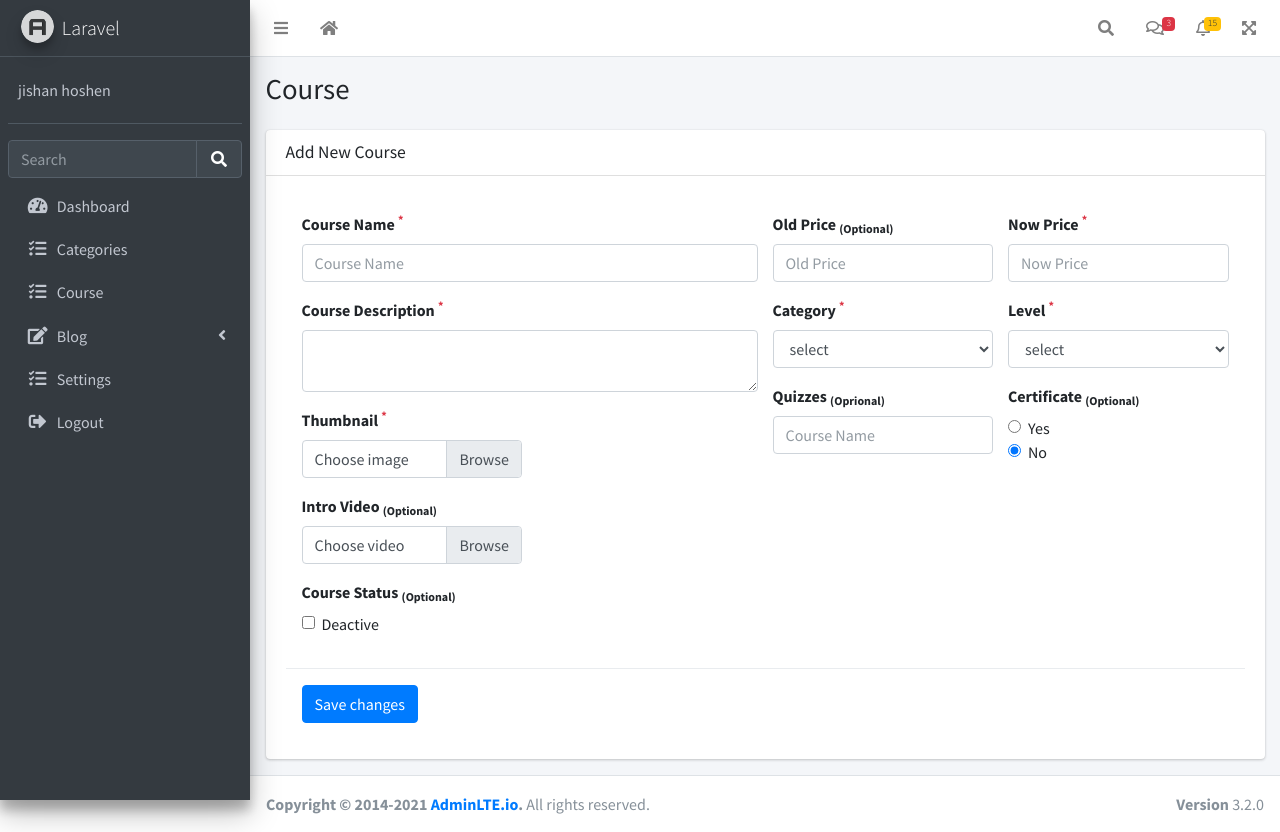
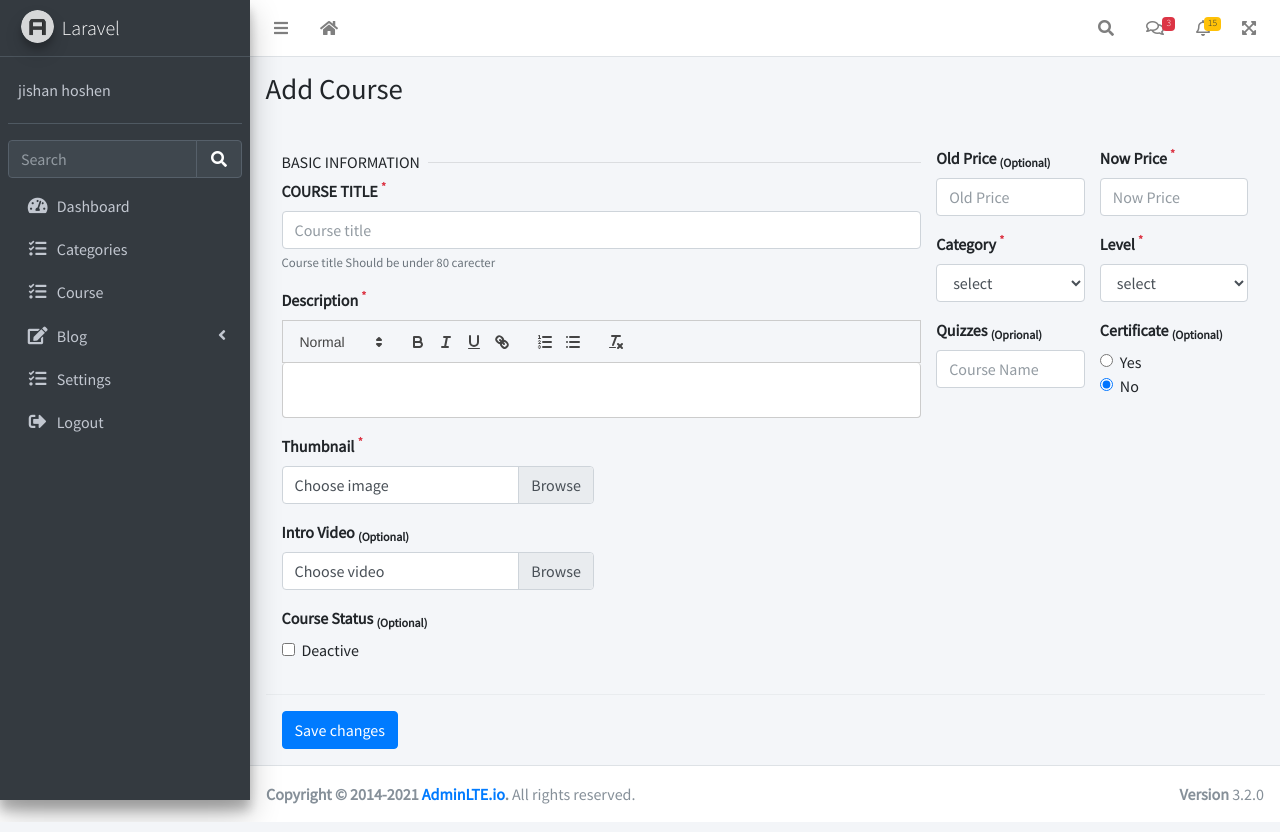
Before and after one commit to jishanhoshen/LMS, a Laravel app: page /admin/course/add in a window 1280 px wide. Run offline with Laravel 8, Linux system fonts and the light colour scheme; a user stored in the database is signed in; data comes from the database, SQL or seed files in the repository; some libraries are stand-ins or nearby versions.

Commit message:
lms_v0.6.1

```diff
--- a/app/Http/Controllers/CourseController.php
+++ b/app/Http/Controllers/CourseController.php
@@ -52,7 +52,12 @@ class CourseController extends Controller
      */
     public function index()
     {
-        return view('admin.course');
+        $courses = '';
+        if (Course::exists()) {
+            $courses = Course::select('id,name,thumbnail')->where('status','1')->get();
+        }
+
+        return view('admin.course', ['courses' => $courses]);
     }
 
     /**
@@ -85,39 +90,39 @@ class CourseController extends Controller
 
         $data = $request->all();
 
-        $course = new Course();
-        $course->name = $request->courseName;
-        $course->category = $request->courseCategory;
-        $course->desc = $request->courseDesc;
-        $course->price = $request->nowPrice;
+        // $course = new Course();
+        // $course->name = $request->courseName;
+        // $course->category = $request->courseCategory;
+        // $course->desc = $request->courseDesc;
+        // $course->price = $request->nowPrice;
 
-        if ($request->has('oldPrice')) {
-            $course->old_price = $request->oldPrice;
-        }
+        // if ($request->has('oldPrice')) {
+        //     $course->old_price = $request->oldPrice;
+        // }
 
 
-        if ($request->hasFile('courseThumbnail')) {
-            $image = $request->file('courseThumbnail');
-            $imageExt = $image->getClientOriginalExtension();
-            $imageName = 'course_' . $course->id . '.' . $imageExt;
-            $image->move(public_path() . '/assets/images/course/', $imageName);
-        } else {
-            $imageName = 'noimage';
-        }
+        // if ($request->hasFile('courseThumbnail')) {
+        //     $image = $request->file('courseThumbnail');
+        //     $imageExt = $image->getClientOriginalExtension();
+        //     $imageName = 'course_' . $course->id . '.' . $imageExt;
+        //     $image->move(public_path() . '/assets/images/course/', $imageName);
+        // } else {
+        //     $imageName = 'noimage';
+        // }
 
-        if ($request->has('courseIntro')) {
-            $video = $request->file('courseIntro');
-            $videoExt = $video->getClientOriginalExtension();
-            $videoName = 'course_' . $course->id . '.' . $videoExt;
-            $video->move(public_path() . '/assets/videos/course/', $videoName);
-        } else {
-            $videoName = 'novideo';
-        }
+        // if ($request->has('courseIntro')) {
+        //     $video = $request->file('courseIntro');
+        //     $videoExt = $video->getClientOriginalExtension();
+        //     $videoName = 'course_' . $course->id . '.' . $videoExt;
+        //     $video->move(public_path() . '/assets/videos/course/', $videoName);
+        // } else {
+        //     $videoName = 'novideo';
+        // }
 
         return response()->json([
             "data" => $data,
-            "image" => $imageName,
-            "video" => $request->file('courseIntro')
+            // "image" => $imageName,
+            // "video" => $request->file('courseIntro')
         ]);
     }
 
--- a/resources/views/admin/addcourse.blade.php
+++ b/resources/views/admin/addcourse.blade.php
@@ -5,10 +5,10 @@
 <div class="content-wrapper">
     <!-- Content Header (Page header) -->
     <div class="content-header">
-        <div class="container-fluid">
+        <div class="container">
             <div class="row mb-2">
                 <div class="col-sm-6">
-                    <h1 class="m-0">Course</h1>
+                    <h1 class="m-0">Add Course</h1>
                 </div>
             </div><!-- /.row -->
         </div><!-- /.container-fluid -->
@@ -16,35 +16,42 @@
     <!-- /.content-header -->
     <!-- Main content -->
     <section class="content">
-        <div class="container-fluid">
+        <div class="container">
             <div class="row">
                 <div class="col-12">
-                    <div class="card">
-                        <div class="card-header">
-                            <h3 class="card-title">Add New Course</h3>
-                        </div>
-                        <!-- /.card-header -->
-                        <div class="card-body">
                     <form action="{{ route('storeCourse') }}" method="post" id="getCourse" enctype="multipart/form-data">
                         @csrf
                         <div class="modal-body">
                             <div class="row">
-                                        <div class="col-6">
-                                            <div class="form-group">
-                                                <label for="courseName">Course Name <sup class="text-danger">*</sup> </label>
-                                                <input type="text" class="form-control" name="courseName" id="courseName" placeholder="Course Name" required>
+                                <div class="col-md-8 col-sm-12">
+                                    <div class="d-flex align-items-center justify-content-between">
+                                        <span class="d-inline pr-2" style="min-width:fit-content;">BASIC INFORMATION</span>
+                                        <hr style="width: 100%;">
                                     </div>
                                     <div class="form-group">
-                                                <label for="courseDesc">Course Description <sup class="text-danger">*</sup> </label>
-                                                <textarea type="text" class="form-control" name="courseDesc" id="courseDesc" required></textarea>
+                                        <label for="courseName">COURSE TITLE <sup class="text-danger">*</sup>
+                                        </label>
+                                        <input type="text" class="form-control" name="courseName" id="courseName" placeholder="Course title" required>
+                                        <small tabindex="-1" class="form-text text-muted">Course title Should be under
+                                            80 carecter</small>
+                                    </div>
+                                    <div class="form-group">
+                                        <label for="courseDesc">Description <sup class="text-danger">*</sup>
+                                        </label>
+                                        <link href="https://cdn.quilljs.com/1.3.6/quill.snow.css" rel="stylesheet">
+                                        <div id="quillDesc" class="form-control"></div>
+                                        <!-- <input type="hidden" name="courseDesc" id="courseDesc"> -->
+                                        <script src="https://cdn.quilljs.com/1.3.6/quill.js"></script>
                                     </div>
                                     <div class="row">
                                         <div class="col-6">
                                             <div class="form-group">
-                                                        <label for="courseThumbnail">Thumbnail <sup class="text-danger">*</sup> </label>
+                                                <label for="courseThumbnail">Thumbnail <sup class="text-danger">*</sup>
+                                                </label>
                                                 <div class="custom-file">
                                                     <input type="file" class="custom-file-input" id="courseThumbnail" accept="image/*" onchange="loadFile(event)" name="courseThumbnail" required>
-                                                            <label class="custom-file-label" for="courseThumbnail">Choose image</label>
+                                                    <label class="custom-file-label" for="courseThumbnail">Choose
+                                                        image</label>
                                                 </div>
                                             </div>
                                         </div>
@@ -55,10 +62,12 @@
                                     <div class="row">
                                         <div class="col-6">
                                             <div class="form-group">
-                                                        <label for="courseIntro">Intro Video <sub>(Optional)</sub> </label>
+                                                <label for="courseIntro">Intro Video <sub>(Optional)</sub>
+                                                </label>
                                                 <div class="custom-file">
                                                     <input type="file" class="custom-file-input" id="courseIntro" name="courseIntro" accept="video/*" onchange="loadFile(event)">
-                                                            <label class="custom-file-label" for="courseIntro">Choose video</label>
+                                                    <label class="custom-file-label" for="courseIntro">Choose
+                                                        video</label>
                                                 </div>
                                             </div>
                                         </div>
@@ -75,7 +84,7 @@
                                         </div>
                                     </div>
                                 </div>
-                                        <div class="col-6">
+                                <div class="col-md-4 col-sm-12">
                                     <div class="row">
                                         <div class="col-6">
                                             <div class="form-group">
@@ -85,13 +94,15 @@
                                         </div>
                                         <div class="col-6">
                                             <div class="form-group">
-                                                        <label for="nowPrice">Now Price <sup class="text-danger">*</sup> </label>
+                                                <label for="nowPrice">Now Price <sup class="text-danger">*</sup>
+                                                </label>
                                                 <input type="text" class="form-control" name="nowPrice" id="nowPrice" placeholder="Now Price" required>
                                             </div>
                                         </div>
                                         <div class="col-6">
                                             <div class="form-group">
-                                                        <label for="courseCategory">Category <sup class="text-danger">*</sup> </label>
+                                                <label for="courseCategory">Category <sup class="text-danger">*</sup>
+                                                </label>
                                                 <select class="form-control" id="courseCategory" name="courseCategory" required>
                                                     <option>select</option>
                                                     <option>option 1</option>
@@ -104,7 +115,8 @@
                                         </div>
                                         <div class="col-6">
                                             <div class="form-group">
-                                                        <label for="courseLevel">Level <sup class="text-danger">*</sup> </label>
+                                                <label for="courseLevel">Level <sup class="text-danger">*</sup>
+                                                </label>
                                                 <select class="form-control" id="courseLevel" name="courseLevel" required>
                                                     <option>select</option>
                                                     <option>option 1</option>
@@ -142,9 +154,6 @@
                             <button type="submit" class="btn btn-primary">Save changes</button>
                         </div>
                     </form>
-                        </div>
-                        <!-- /.card-body -->
-                    </div>
                     <!-- /.card -->
                 </div>
                 <!-- /.col -->
@@ -157,6 +166,10 @@
 </div>
 <!-- /.content-wrapper -->
 <script>
+    var quill = new Quill('#quillDesc', {
+        theme: 'snow'
+    });
+
     var loadFile = (event) => {
         var output;
         if (event.target.name == 'courseThumbnail') {
@@ -175,6 +188,7 @@
         $('#getCourse').submit(function(e) {
             e.preventDefault();
             var form = new FormData(this);
+            form.append('courseDesc', quill.root.innerHTML);
             var formPro = $(this);
             var actionUrl = formPro.attr('action');
             var Method = formPro.attr('method');
--- a/resources/views/admin/layout/app.blade.php
+++ b/resources/views/admin/layout/app.blade.php
@@ -5,8 +5,7 @@
 <head>
     <meta charset="utf-8">
     <meta name="title" content="">
-    <meta name="description"
-        content="">
+    <meta name="description" content="">
     <meta name="keywords" content="Animation, Graphic Design, Promo Video, Website">
     <meta name="robots" content="index, follow">
     <meta http-equiv="Content-Type" content="text/html; charset=utf-8">
@@ -22,8 +21,11 @@
     <meta name="csrf-token" content="{{ csrf_token() }}">
 
     <!-- Google Font: Source Sans Pro -->
-    <link rel="stylesheet"
-        href="https://fonts.googleapis.com/css?family=Source+Sans+Pro:300,400,400i,700&display=fallback">
+    <link rel="preconnect" href="https://fonts.googleapis.com">
+    <link rel="preconnect" href="https://fonts.gstatic.com" crossorigin>
+    <link
+        href="https://fonts.googleapis.com/css2?family=Exo+2:ital,wght@0,300;0,400;0,500,700;1,400&family=Source+Sans+Pro:ital,wght@0,300;0,400;0,500,700;1,400&display=swap"
+        rel="stylesheet">
     <!-- Font Awesome -->
     <link rel="stylesheet" href="{{ asset('plugins/fontawesome-free/css/all.min.css') }}">
     <!-- Ionicons -->
--- a/resources/views/layouts/app.blade.php
+++ b/resources/views/layouts/app.blade.php
@@ -67,7 +67,7 @@
                         </li>
                         @foreach (json_decode($config->social) as $key => $item)
                         @if ($key == 'facebook')
-                        <li><a href="{{ $item }}" class="fb"><i class="icofont-facebook-messenger"></i></a></li>
+                        <li><a href="{{ $item }}" class="fb"><i class="icofont-facebook"></i></a></li>
                         @elseif($key == 'twitter')
                         <li><a href="{{ $item }}" class="twitter"><i class="icofont-twitter"></i></a></li>
                         @elseif($key == 'instagram')
```
Also changed, not shown: resources/views/admin/course.blade.php (+31 -30 lines), resources/views/home.blade.php (+0 -16 lines), database/migrations/2022_10_13_134619_create_courses_table.php. Lines whose indentation alone changed are shown as unchanged.
